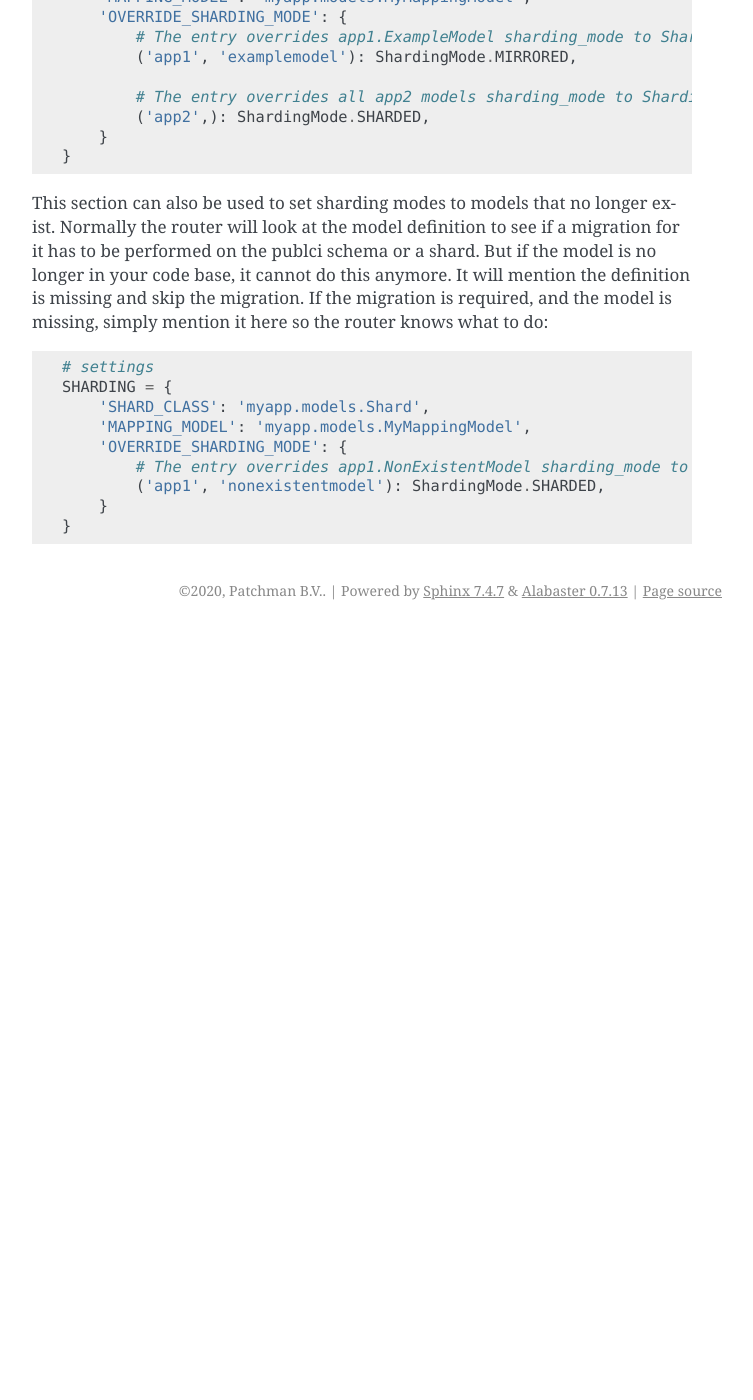
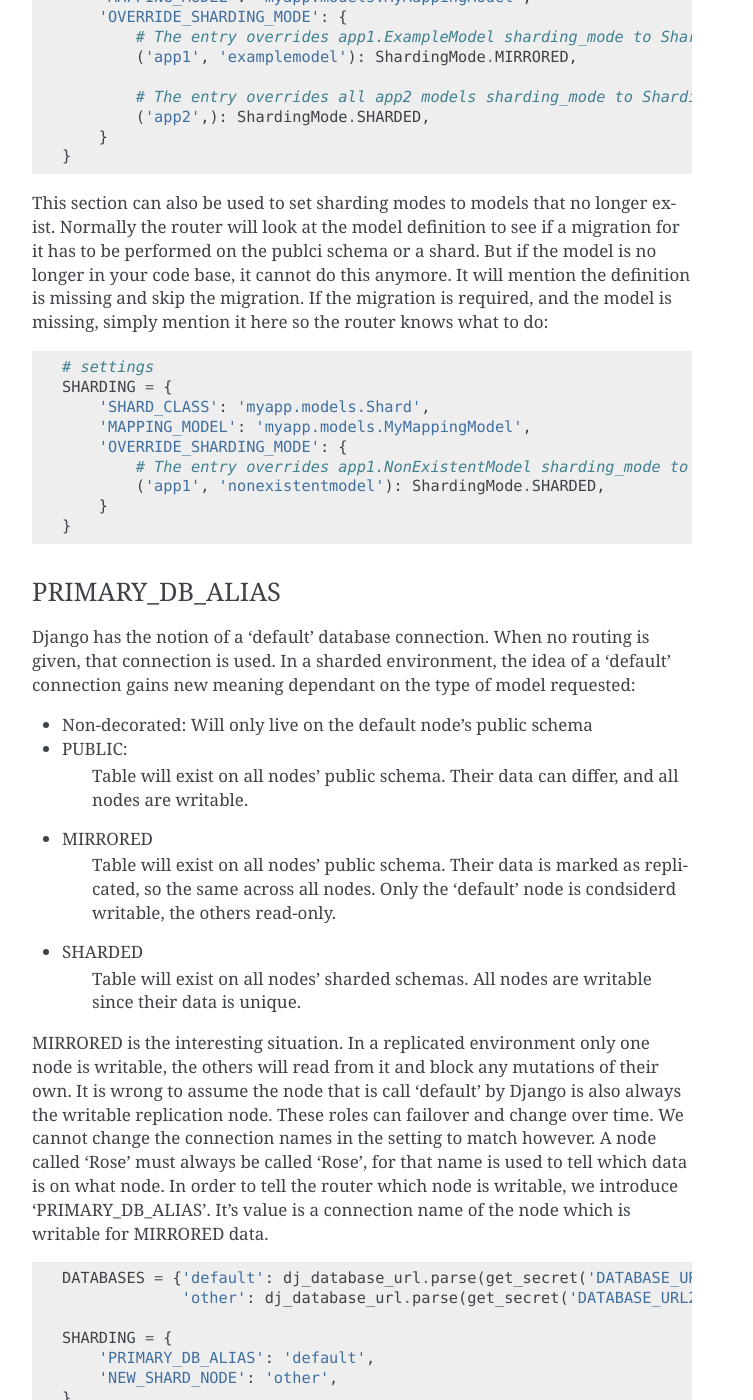
Before and after one commit to DjanQuiltDB/djanquiltdb, a Sphinx documentation site: the page built from docs/modules/installation.rst, in a window 1280 px wide and 1400 px high, scrolled down 5120 px. Shown: the whole window, without its empty margins (388-1141 px from the left). Built offline with Sphinx 7.4.7, drawn with Linux system fonts in a browser that asks for light colours; formulas are drawn with MathJax 3; the version number could not be read and is left out; before the commit the page ends 5750 px from its top, so only the background shows below that; some of the changed text lies outside the part shown.

Commit message:
SHARDING-116 Add documentation on the new PRIMARY_DB_ALIAS setting

```diff
--- a/docs/modules/installation.rst
+++ b/docs/modules/installation.rst
@@ -247,3 +247,47 @@ If the migration is required, and the model is missing, simply mention it here s
             ('app1', 'nonexistentmodel'): ShardingMode.SHARDED,
         }
     }
+
+PRIMARY_DB_ALIAS
+~~~~~~~~~~~~~~~~
+
+Django has the notion of a 'default' database connection. When no routing is given, that connection is used.
+In a sharded environment, the idea of a 'default' connection gains new meaning dependant on the type of model requested:
+
+* Non-decorated:
+  Will only live on the default node's public schema
+* PUBLIC:
+	Table will exist on all nodes' public schema. Their data can differ, and all nodes are writable.
+* MIRRORED
+	Table will exist on all nodes' public schema. Their data is marked as replicated, so the same across all nodes. Only the 'default' node is condsiderd writable, the others read-only.
+* SHARDED
+	Table will exist on all nodes' sharded schemas. All nodes are writable since their data is unique.
+
+MIRRORED is the interesting situation. In a replicated environment only one node is writable, the others will read from it and block any mutations of their own.
+It is wrong to assume the node that is call 'default' by Django is also always the writable replication node. These roles can failover and change over time. We cannot change the connection names in the setting to match however. A node called 'Rose' must always be called 'Rose', for that name is used to tell which data is on what node.
+In order to tell the router which node is writable, we introduce 'PRIMARY_DB_ALIAS'. It's value is a connection name of the node which is writable for MIRRORED data.
+
+.. code-block:: python
+
+  DATABASES = {'default': dj_database_url.parse(get_secret('DATABASE_URL'), engine='sharding.postgresql_backend'),
+               'other': dj_database_url.parse(get_secret('DATABASE_URL2'), engine='sharding.postgresql_backend')}
+
+  SHARDING = {
+      'PRIMARY_DB_ALIAS': 'default',
+      'NEW_SHARD_NODE': 'other',
+  }
+
+And for replication purposes, 'default' is the primary, and 'other' is the follower.
+Once this failsover, 'other' become primary, and 'default' becomes follower. Their actual names are not to change. So we alter 'PRIMARY_DB_ALIAS' to tell that 'other' is now writable.
+
+.. code-block:: python
+
+  DATABASES = {'default': dj_database_url.parse(get_secret('DATABASE_URL'), engine='sharding.postgresql_backend'),
+               'other': dj_database_url.parse(get_secret('DATABASE_URL2'), engine='sharding.postgresql_backend')}
+
+  SHARDING = {
+      'PRIMARY_DB_ALIAS': 'other',
+      'NEW_SHARD_NODE': 'other',
+  }
+
+It would be less confusing if we have non-suggestive names for all connections. But Django enforces the existence of a 'default' node. Even if the router will always route to the primary assigned connection by default.
```
Also changed, not shown: 2 other files.
